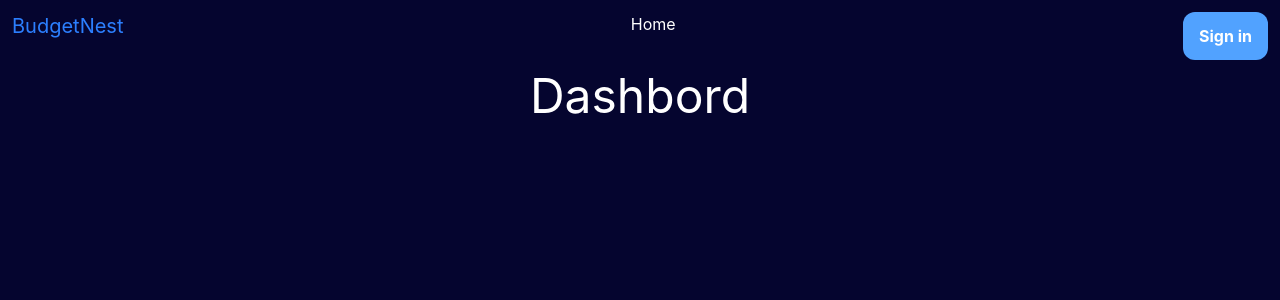
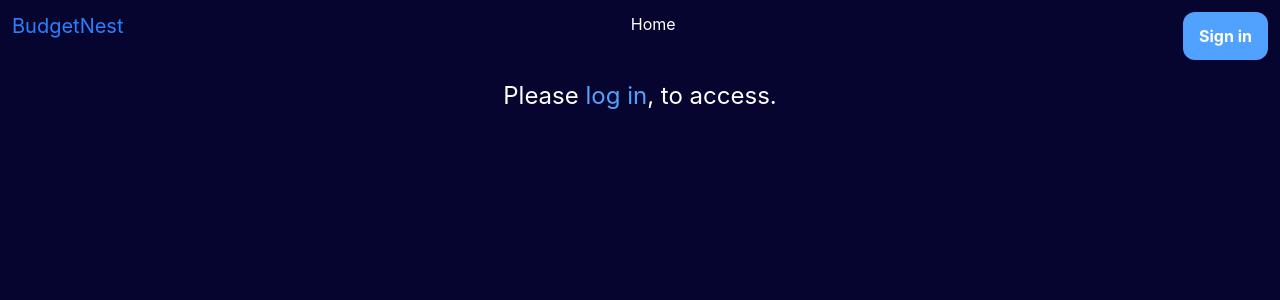
Before and after one commit to Maksas2002/Projektas1, a React (Vite) app in the folder front/: page /dashboard in a window 1280 px wide. Shown: the top 300 px of the page. Built offline with nearby package versions, Linux system fonts and the light colour scheme; no server answers.

Commit message:
Added ProtectedRoute

```diff
--- a/front/src/App.jsx
+++ b/front/src/App.jsx
@@ -4,6 +4,7 @@ import LoginForm from "./compoments/LoginForm";
 import SignupForm from "./compoments/SignupForm";
 import Dashboard from "./compoments/Dashboard";
 import Header from "./compoments/Header";
+import ProtectedRoute from "./compoments/ProtectedRoute.jsx";
 
 function App() {
 
@@ -17,7 +18,7 @@ function App() {
           <Route index element={<Home/>}/>
           <Route path="/login" element={<LoginForm/>}/>
           <Route path="/signup" element={<SignupForm/>}/>
-          <Route path="/dashboard" element={<Dashboard/>}/>
+          <Route path="/dashboard" element={<ProtectedRoute><Dashboard/></ProtectedRoute>}/>
         </Routes>
       </div>
     </>
--- /dev/null
+++ b/front/src/compoments/ProtectedRoute.jsx
@@ -0,0 +1,12 @@
+import { Link } from "react-router";
+import { UserContext } from "../contexts/UserContext.jsx";
+import { useContext } from "react";
+
+
+function ProtectedRoute({children}) {
+    const {user} = useContext(UserContext);
+
+    return user?children: <h1 className="text-2xl text-center text-white mt-5">Please <Link className="text-blue-400 hover:text-blue-500" to="/login">log in</Link>, to access.</h1>;
+}
+
+export default ProtectedRoute;
```
